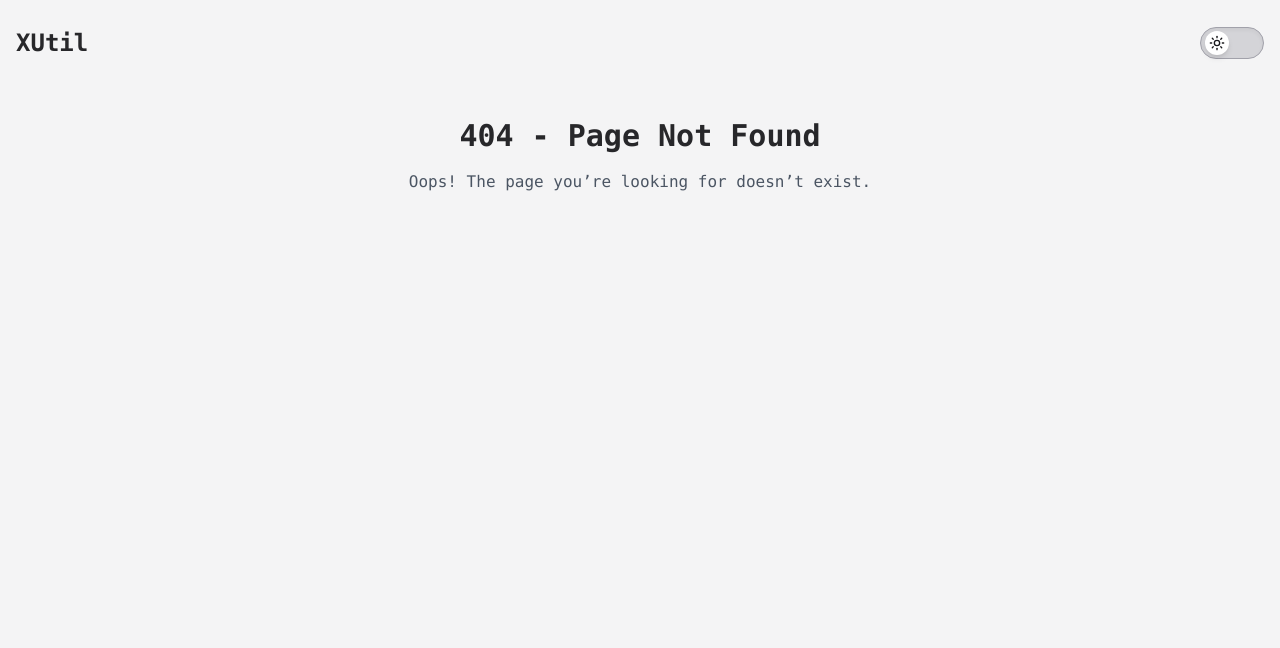
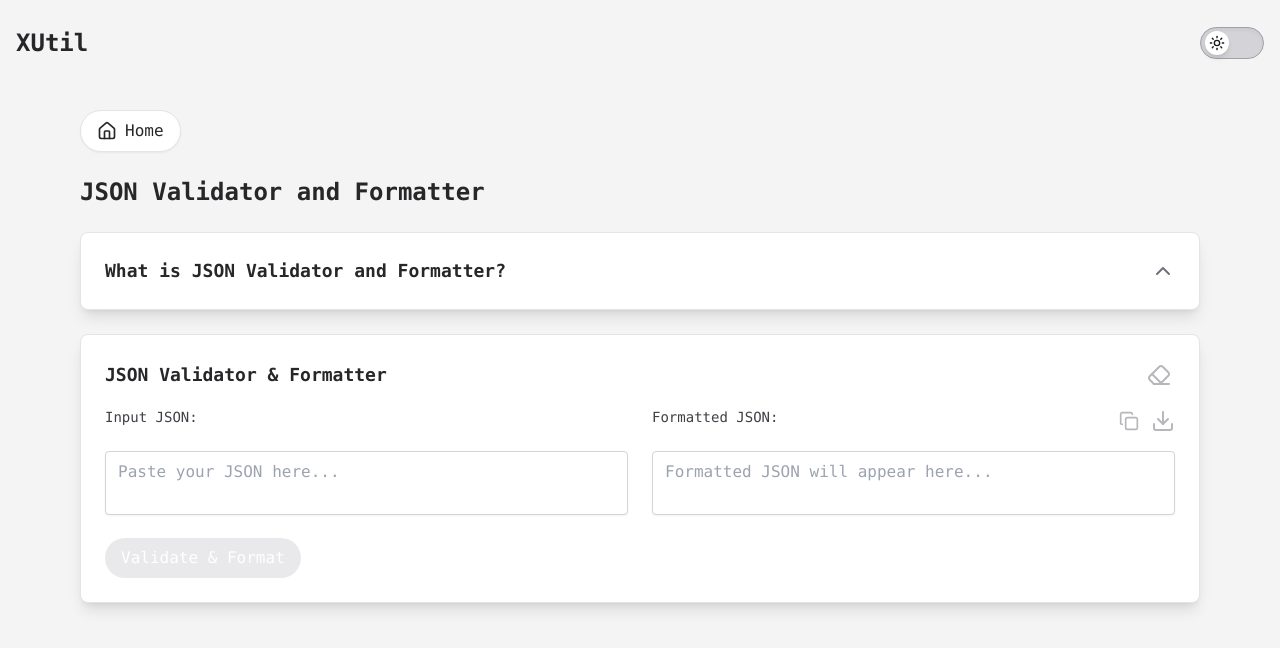
Before and after one commit to RohitPModani/xutil, a React (Vite) app: page /json_validator in a window 1280 px wide. Before the commit this address had no page. Shown: the top 648 px of the page. Built offline with nearby package versions, Linux system fonts and the light colour scheme.

Commit message:
Json Validator

```diff
--- a/src/data/seoDescriptions.ts
+++ b/src/data/seoDescriptions.ts
@@ -274,6 +274,13 @@ debugging URLs, or just tired of copy-pasting into Google, this tool has your ba
   Instantly spot changes, additions, and deletions without squinting at lines or second-guessing your memory.
   Perfect for developers, writers, editors, and anyone who’s ever thought, “Wait… did I change that?” Spoiler: you’ll know for sure.`
   },
+  jsonValidator: {
+  title: "JSON Validator and Formatter",
+  body: `A JSON Validator and Formatter is like a code therapist — taking messy, tangled JSON and turning it into neat, well-structured, and error-free bliss.
+  Whether you’re debugging API responses, cleaning up data, or just tired of your JSON looking like a jumbled word salad, this tool brings order to chaos.
+  Instantly detect syntax errors, validate JSON structure, and pretty-print your data with just one click.
+  Perfect for developers, data wranglers, and anyone who’s ever wondered why their JSON suddenly decided to break the whole app.`
+  },
 
 };
 
--- a/src/data/tools.ts
+++ b/src/data/tools.ts
@@ -158,4 +158,8 @@ export const toolsMeta: Record<string, { name: string, path: string }> = {
       name: 'Text Compare',
       path: '/text_compare',
     },
+    '/json_validator': {
+      name: 'JSON Validator & Formatter',
+      path: '/json_validator',
+    },
   };
--- a/src/pages/Home.tsx
+++ b/src/pages/Home.tsx
@@ -65,7 +65,7 @@ const allUtilities = [
       { name: 'Lorem Ipsum Generator', path: '/lorem' },
       { name: 'SLUG Generator', path: '/slug' },
       { name: 'Text Compare', path: '/text_compare'},
-      'JSON Formatter & Validator',
+      { name: 'JSON Formatter & Validator', path: '/json_validator' },
       'Regex Tester',
       'Markdown Previewer',
       'Text Case Converter (camelCase, snake_case, etc.)',
--- /dev/null
+++ b/src/pages/Text-Utilities/JSONValidator.tsx
@@ -0,0 +1,122 @@
+import { useState, useEffect } from 'react';
+import BackToHome from '../../components/BackToHome';
+import LoadingButton from '../../components/LoadingButton';
+import SectionCard from '../../components/SectionCard';
+import CopyButton from '../../components/CopyButton';
+import AutoTextarea from '../../hooks/useAutoSizeTextArea';
+import DownloadButton from '../../components/DownloadButton';
+import SEODescription from '../../components/SEODescription';
+import { PageSEO } from '../../components/PageSEO';
+import ClearButton from '../../components/ClearButton';
+import { updateToolUsage } from '../../utils/toolUsage';
+import seoDescriptions from '../../data/seoDescriptions';
+
+const JSONValidator: React.FC = () => {
+  const seo = seoDescriptions.jsonValidator;
+  const [jsonInput, setJsonInput] = useState<string>('');
+  const [jsonOutput, setJsonOutput] = useState<string>('');
+  const [isValid, setIsValid] = useState<boolean | null>(null);
+  const [error, setError] = useState<string>('');
+  const [isLoading, setIsLoading] = useState<boolean>(false);
+
+  useEffect(() => {
+    updateToolUsage('json_validator');
+  }, []);
+
+  const handleValidation = () => {
+    setIsLoading(true);
+    setError('');
+    setJsonOutput('');
+    try {
+      const parsed = JSON.parse(jsonInput);
+      const formatted = JSON.stringify(parsed, null, 2);
+      setJsonOutput(formatted);
+      setIsValid(true);
+    } catch (err: any) {
+      setIsValid(false);
+      setError(`Invalid JSON: ${err.message}`);
+    } finally {
+      setIsLoading(false);
+    }
+  };
+
+  const handleClear = () => {
+    setJsonInput('');
+    setJsonOutput('');
+    setIsValid(null);
+    setError('');
+  };
+
+  return (
+    <>
+      <PageSEO title={seo.title} description={seo.body} />
+      <div className="max-w-6xl mx-auto px-4 py-6">
+        <div className="flex justify-between items-center mb-6">
+          <BackToHome />
+        </div>
+
+        <h2 className="text-2xl font-bold mb-6">{seo.title}</h2>
+        <SEODescription title={seo.title}>{seo.body}</SEODescription>
+
+        <SectionCard>
+          <div className="flex items-center justify-between mb-4">
+            <h3 className="text-lg font-semibold">JSON Validator & Formatter</h3>
+            <ClearButton onClick={handleClear} disabled={!jsonInput} />
+          </div>
+
+          <div className="flex flex-col md:flex-row gap-6">
+            {/* Input Text Area */}
+            <div className="flex-1 space-y-4">
+              <label htmlFor="jsonInput" className="form-label">Input JSON:</label>
+              <AutoTextarea
+                id="jsonInput"
+                value={jsonInput}
+                onChange={(e) => setJsonInput(e.target.value)}
+                placeholder="Paste your JSON here..."
+                className="input-field w-full h-64"
+              />
+              <LoadingButton onClick={handleValidation} isLoading={isLoading} disabled={!jsonInput}>
+                Validate & Format
+              </LoadingButton>
+            </div>
+
+            {/* Output Text Area */}
+            <div className="flex-1 space-y-4">
+              <div className="flex justify-between items-center">
+                <label htmlFor="jsonOutput" className="form-label">Formatted JSON:</label>
+                <div className="flex items-center gap-2">
+                  <CopyButton text={jsonOutput} />
+                  <DownloadButton
+                    content={jsonOutput}
+                    fileName="formatted.json"
+                    fileType="json"
+                    disabled={!jsonOutput}
+                  />
+                </div>
+              </div>
+              <AutoTextarea
+                id="jsonOutput"
+                value={jsonOutput}
+                readOnly
+                placeholder="Formatted JSON will appear here..."
+                className="input-field w-full h-64"
+              />
+            </div>
+          </div>
+
+            {isValid !== null && (
+            <div className="space-y-2 mt-4 ">
+              {isValid ? (
+                <div className="text-green-500 text-base font-semibold">Valid JSON</div>
+              ) : (
+                <div className="text-red-500 text-base font-semibold">{error}</div>
+              )}
+            </div>
+          )}
+        </SectionCard>
+      </div>
+    </>
+  );
+};
+
+export default JSONValidator;
--- a/src/router/routesConfig.tsx
+++ b/src/router/routesConfig.tsx
@@ -42,6 +42,7 @@ const FuelEconomyConverter = lazy(() => import('../pages/GeneralConverters/FuelE
 const LoremIpsumGenerator = lazy(() => import('../pages/Text-Utilities/LoremIpsumGenerator'));
 const SlugGenerator = lazy(() => import('../pages/Text-Utilities/SlugGenerator'));
 const TextCompare = lazy(() => import('../pages/Text-Utilities/TextCompare'));
+const JSONValidator = lazy(() => import('../pages/Text-Utilities/JSONValidator'));
 
 export const appRoutes = [
   {
@@ -87,6 +88,7 @@ export const appRoutes = [
       { path: 'lorem', element: <LoremIpsumGenerator />, errorElement: <ErrorBoundary />},
       { path: 'slug', element: <SlugGenerator />, errorElement: <ErrorBoundary />},
       { path: 'text_compare', element: <TextCompare />, errorElement: <ErrorBoundary />},
+      { path: 'json_validator', element: <JSONValidator />, errorElement: <ErrorBoundary />},
       { path: '*', element: <NotFound /> },
     ],
   }
```
